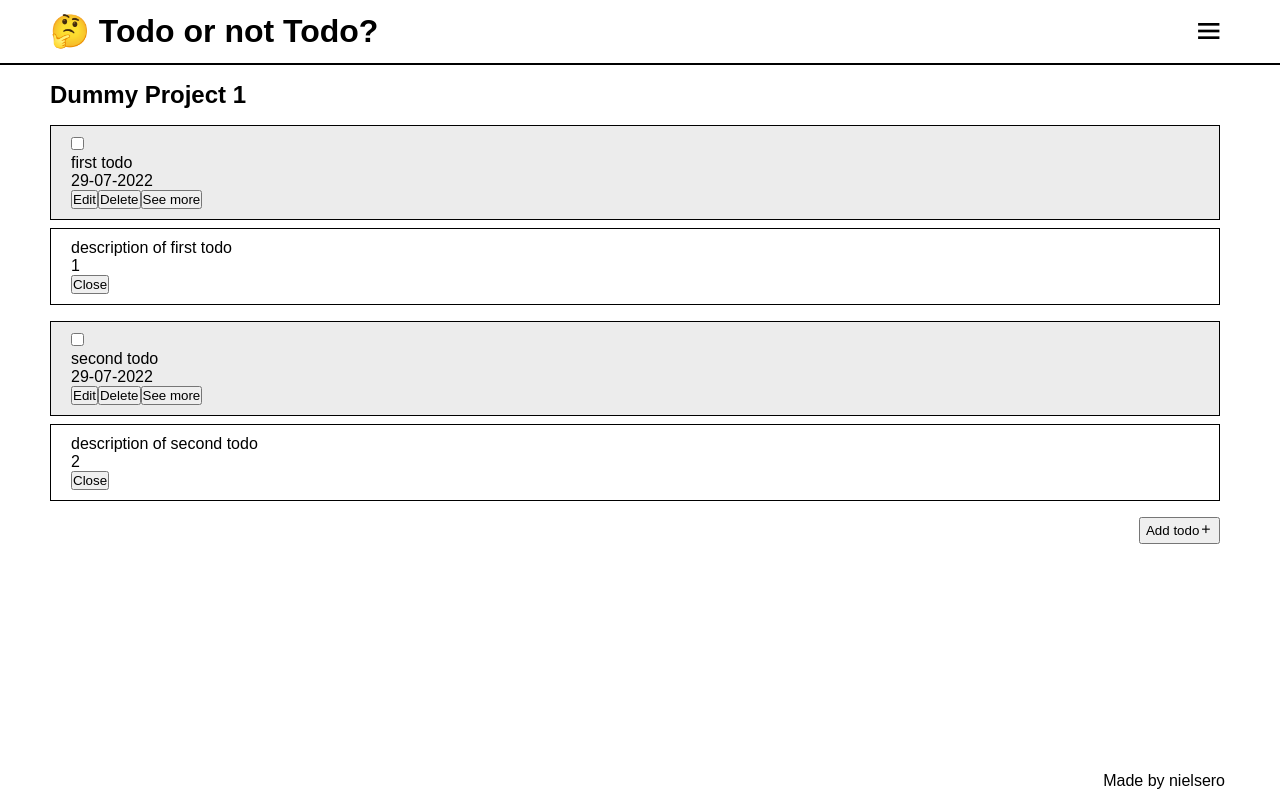
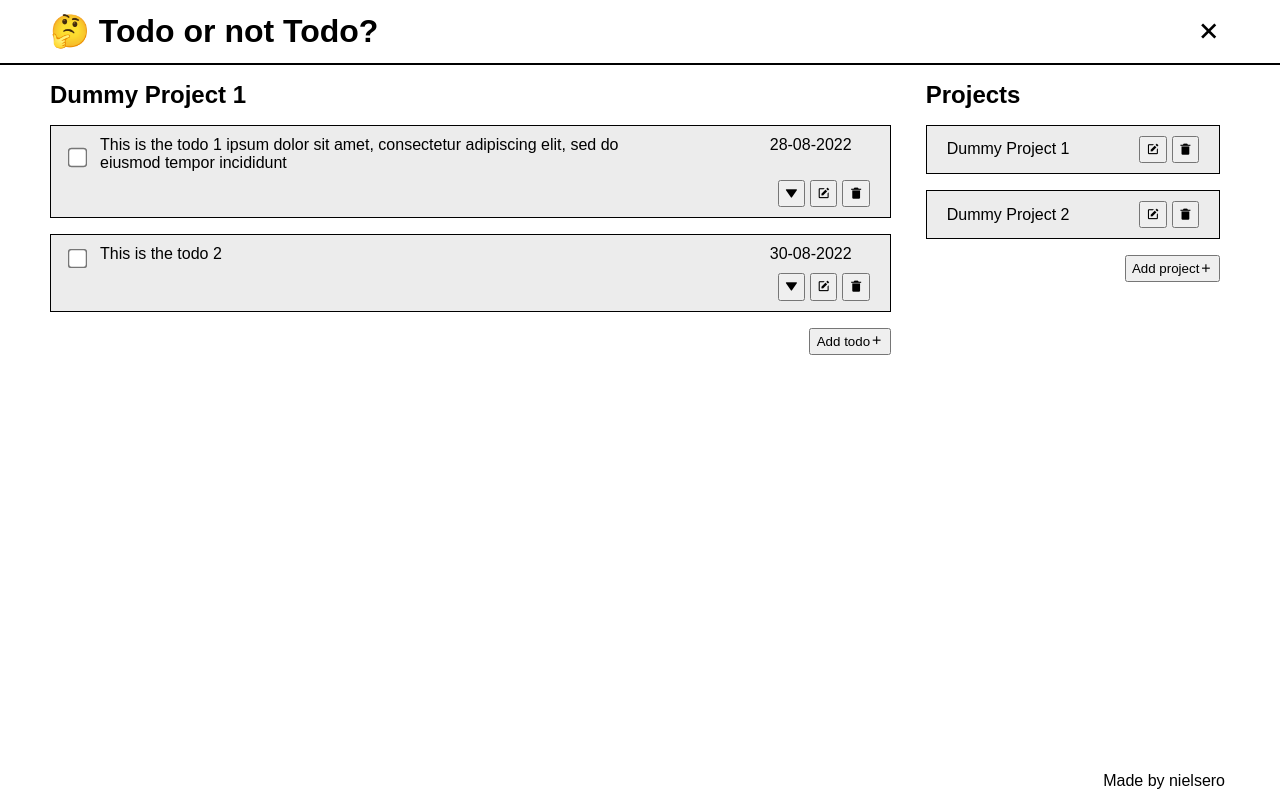
Before and after one commit to nielsero/todo-list, a website built with webpack: page dist/index.html in a window 1280 px wide. Both pictures are taken after a click on the button 1208 px from the left and 31 px from the top of the page. Built offline with nearby package versions, Linux system fonts and the light colour scheme; a web font is replaced by a local one.

Commit message:
Move style file and implement event listeners
Moved style file to src and installed css and style loaders.
Added event listener for project menu button in header.

```diff
--- a/package.json
+++ b/package.json
@@ -17,6 +17,8 @@
   },
   "homepage": "https://github.com/nielsero/todo-list#readme",
   "devDependencies": {
+    "css-loader": "^6.7.1",
+    "style-loader": "^3.3.1",
     "webpack": "^5.73.0",
     "webpack-cli": "^4.10.0"
   },
--- a/src/index.js
+++ b/src/index.js
@@ -1,32 +1,8 @@
-import Project from "./modules/project";
-import ProjectManager from "./modules/projectManager";
-import TodoItem from "./modules/todoItem";
-import { renderProjects, renderTodos } from "./modules/render";
-import bindEventListeners from "./modules/bindEventListeners";
+import "./style.css";
+import bindInitialEventListeners from "./modules/bindInitialEventListeners";
 
-// Initialization
-export const projectManager = new ProjectManager(); // exported to be used by the event listeners
-// const defaultProject = new Project("default");
-// projectManager.addProject(defaultProject);
-// projectManager.changeActiveProjectTo("default");
+function main() {
+    bindInitialEventListeners();
+}
 
-// Demo todos
-const first = new TodoItem("first todo", "description of first todo", new Date(), 1);
-const second = new TodoItem("second todo", "description of second todo", new Date(), 2);
-const third = new TodoItem("third todo", "description of third todo", new Date(), 1);
-const fourth = new TodoItem("fourth todo", "description of fourth todo", new Date(), 1);
-
-const otherProject = new Project("other");
-projectManager.defaultProject.addTodo(first);
-projectManager.defaultProject.addTodo(second);
-
-otherProject.addTodo(third);
-otherProject.addTodo(fourth);
-
-projectManager.addProject(otherProject);
-
-renderProjects(projectManager.projects);
-console.log(projectManager.projects);
-renderTodos(projectManager.activeProject.todos);
-
-bindEventListeners();
+main();
--- /dev/null
+++ b/src/modules/bindInitialEventListeners.js
@@ -0,0 +1,50 @@
+import previousDay from "date-fns/previousDay/index";
+
+function bindInitialEventListeners() {
+    // Getting the DOM elements
+    const headerProjectsButton = document.querySelector(".header__projects-button");
+
+    // Binding listeners
+    headerProjectsButton.addEventListener("click", handleHeaderProjectsButtonClick);
+}
+
+function handleHeaderProjectsButtonClick(event) {
+    // Reveal the projects and edit section
+    const projectsAndEditContainer = document.querySelector(".projects-and-edit-container");
+    projectsAndEditContainer.classList.remove("projects-and-edit-container_invisible");
+
+    changeHeaderProjectsButtonToCloseMode();
+}
+
+function changeHeaderProjectsButtonToCloseMode() {
+    const headerProjectsButton = document.querySelector(".header__projects-button");
+    const headerProjectsButtonIcon = headerProjectsButton.querySelector("i");
+
+    headerProjectsButtonIcon.classList.remove("bx-menu");
+    headerProjectsButtonIcon.classList.add("bx-x");
+
+    // Change the event listeners
+    headerProjectsButton.removeEventListener("click", handleHeaderProjectsButtonClick);
+    headerProjectsButton.addEventListener("click", handleHeaderProjectsButtonCloseClick);
+}
+
+function handleHeaderProjectsButtonCloseClick(event) {
+    // Hide the projects and edit section
+    const projectsAndEditContainer = document.querySelector(".projects-and-edit-container");
+    projectsAndEditContainer.classList.add("projects-and-edit-container_invisible");
+
+    changeHeaderProjectsButtonToOpenMode();
+}
+
+function changeHeaderProjectsButtonToOpenMode() {
+    const headerProjectsButton = document.querySelector(".header__projects-button");
+    const headerProjectsButtonIcon = headerProjectsButton.querySelector("i");
+
+    headerProjectsButtonIcon.classList.remove("bx-x");
+    headerProjectsButtonIcon.classList.add("bx-menu");
+
+    headerProjectsButton.removeEventListener("click", handleHeaderProjectsButtonCloseClick);
+    headerProjectsButton.addEventListener("click", handleHeaderProjectsButtonClick);
+}
+
+export default bindInitialEventListeners;
--- a/dist/style.css
+++ b/src/style.css
@@ -47,6 +47,7 @@ body {
 
 .projects-and-edit-container {
     margin-top: 1rem;
+    transition: all 1s;
 }
 
 .project {
@@ -288,6 +289,9 @@ body {
 
 /* modifiers */
 .projects-and-edit-container_invisible {
+    /* visibility: hidden;
+    position: absolute;
+    transform: translateX(400px); */
     display: none;
 }
 
--- a/webpack.config.js
+++ b/webpack.config.js
@@ -7,4 +7,12 @@ module.exports = {
     filename: 'main.js',
     path: path.resolve(__dirname, 'dist'),
   },
+  module: {
+    rules: [
+      {
+        test: /\.css$/i,
+        use: ['style-loader', 'css-loader'],
+      },
+    ],
+  },
 };
```
Also changed, not shown: dist/index.html, dist/main.js, 1 other file.
